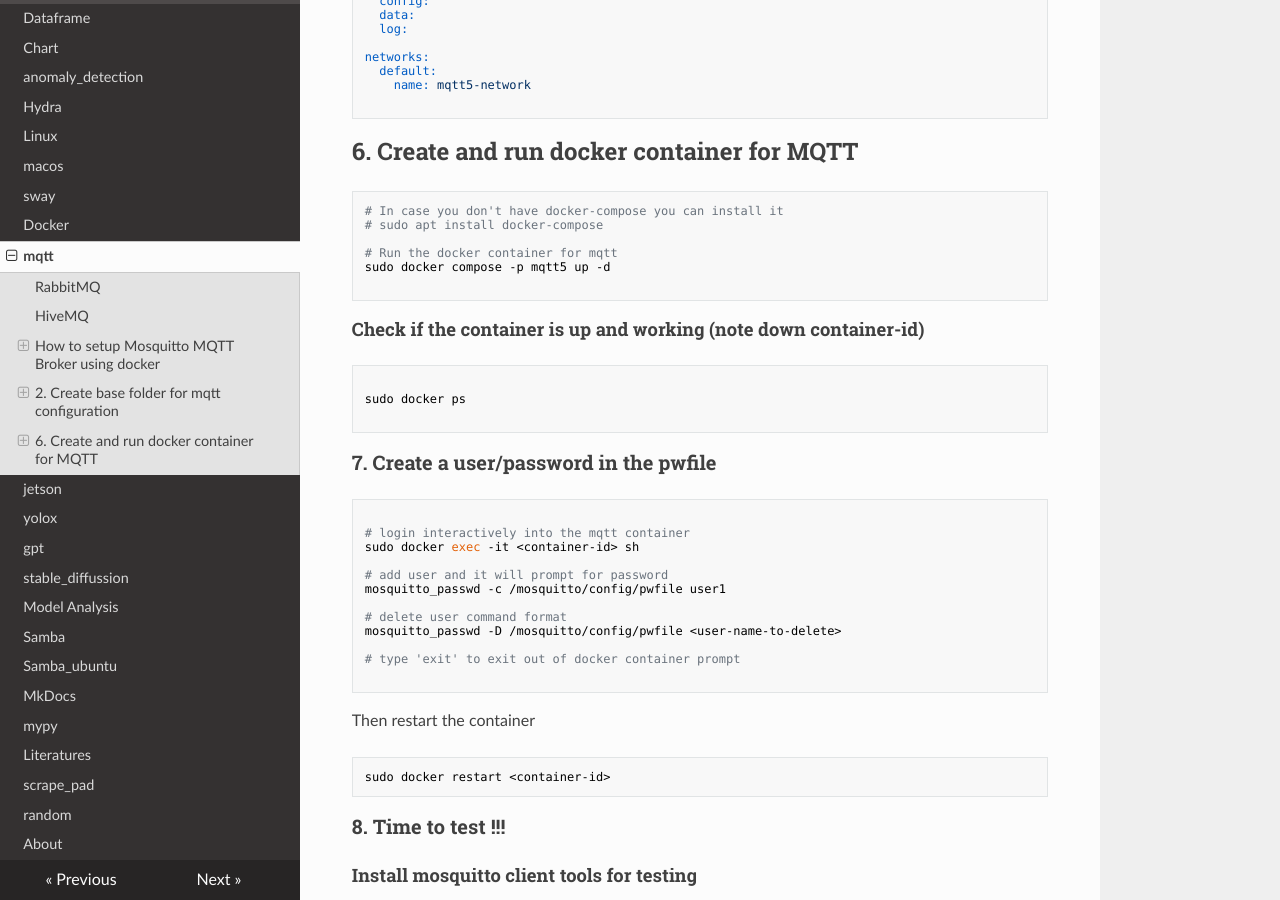
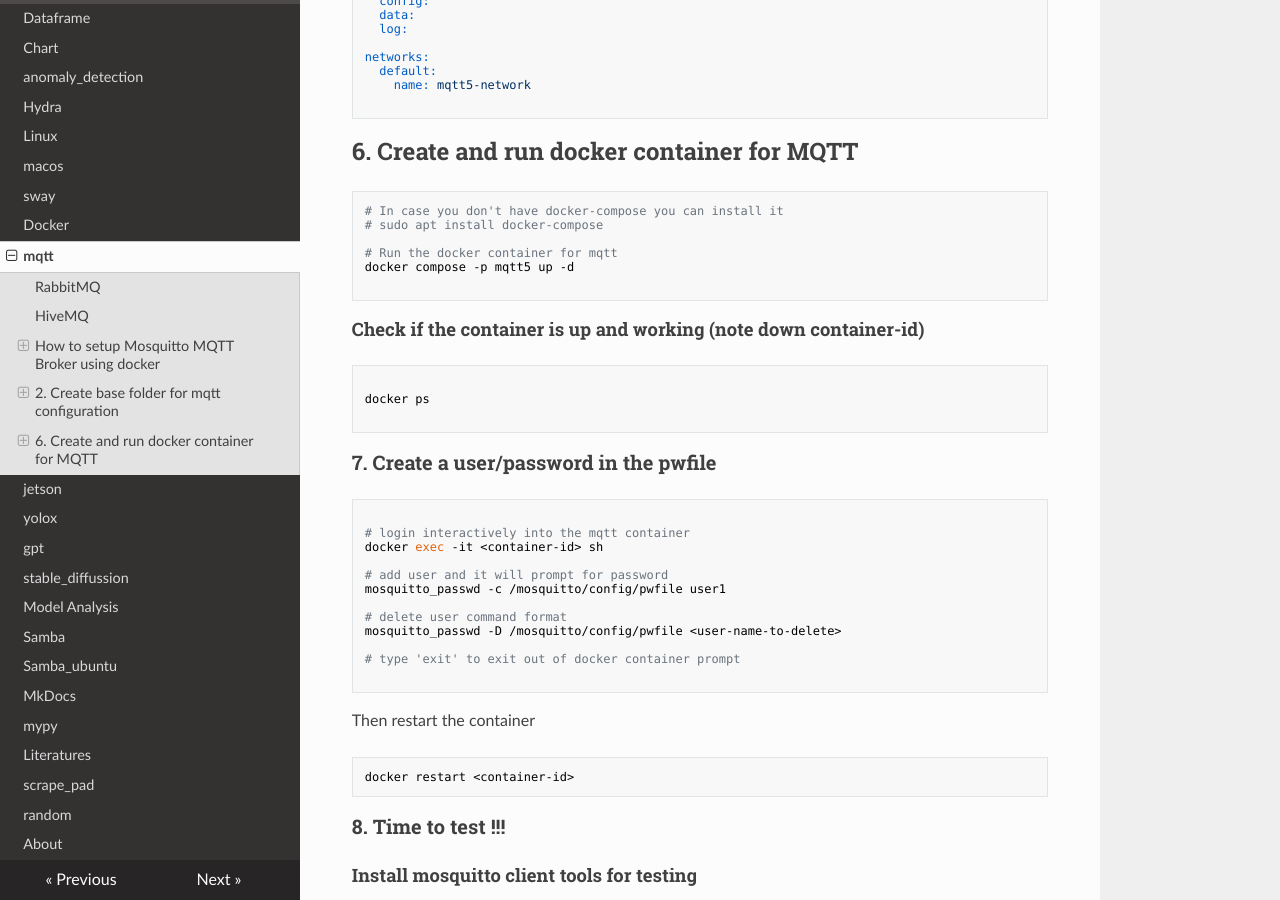
Before and after one commit to furyhawk/124c41, an MkDocs documentation site: the page built from docs/mqtt.md, in a window 1280 px wide and 900 px high, scrolled down 1675 px. Built offline with MkDocs 1.6.1, drawn with Linux system fonts in a browser that asks for light colours; nearby versions of some CDN libraries.

Commit message:
Update Docker commands and add dependencies from requirements.txt

````diff
--- a/docs/mqtt.md
+++ b/docs/mqtt.md
@@ -99,7 +99,7 @@ networks:
 # sudo apt install docker-compose
 
 # Run the docker container for mqtt
-sudo docker compose -p mqtt5 up -d
+docker compose -p mqtt5 up -d
 
 ```
 
@@ -107,7 +107,7 @@ sudo docker compose -p mqtt5 up -d
 
 ```bash
 
-sudo docker ps
+docker ps
 
 ```
 
@@ -116,7 +116,7 @@ sudo docker ps
 ```bash
 
 # login interactively into the mqtt container
-sudo docker exec -it <container-id> sh
+docker exec -it <container-id> sh
 
 # add user and it will prompt for password
 mosquitto_passwd -c /mosquitto/config/pwfile user1
@@ -129,7 +129,7 @@ mosquitto_passwd -D /mosquitto/config/pwfile <user-name-to-delete>
 ```
 Then restart the container
 ```bash
-sudo docker restart <container-id>
+docker restart <container-id>
 ```
 
 ### 8. Time to test !!!
````
Also changed, not shown: docs/poetry.md (+2 -0 lines).
